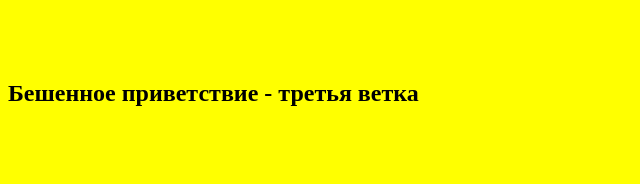
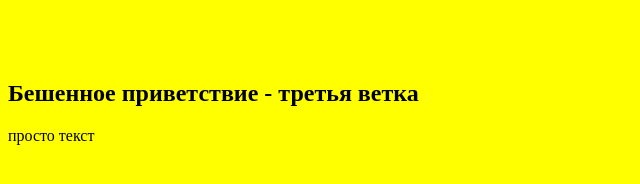
Before and after one commit to SvetaDc/git_learn, a plain HTML site: page index.html in a window 1280 px wide. Shown: the full height of the page, 0-640 px from the left. Drawn offline with Linux system fonts and the light colour scheme.

Commit message:
add text - <p> </p>

```diff
--- a/index.html
+++ b/index.html
@@ -10,5 +10,9 @@
 		<h1>learn to commit and github</h1>
 		<h2>Бешенное приветствие - третья ветка</h2>
 	</div>
+
+	<div>
+		<p>просто текст</p>
+	</div>
 </body>
 </html>
```
